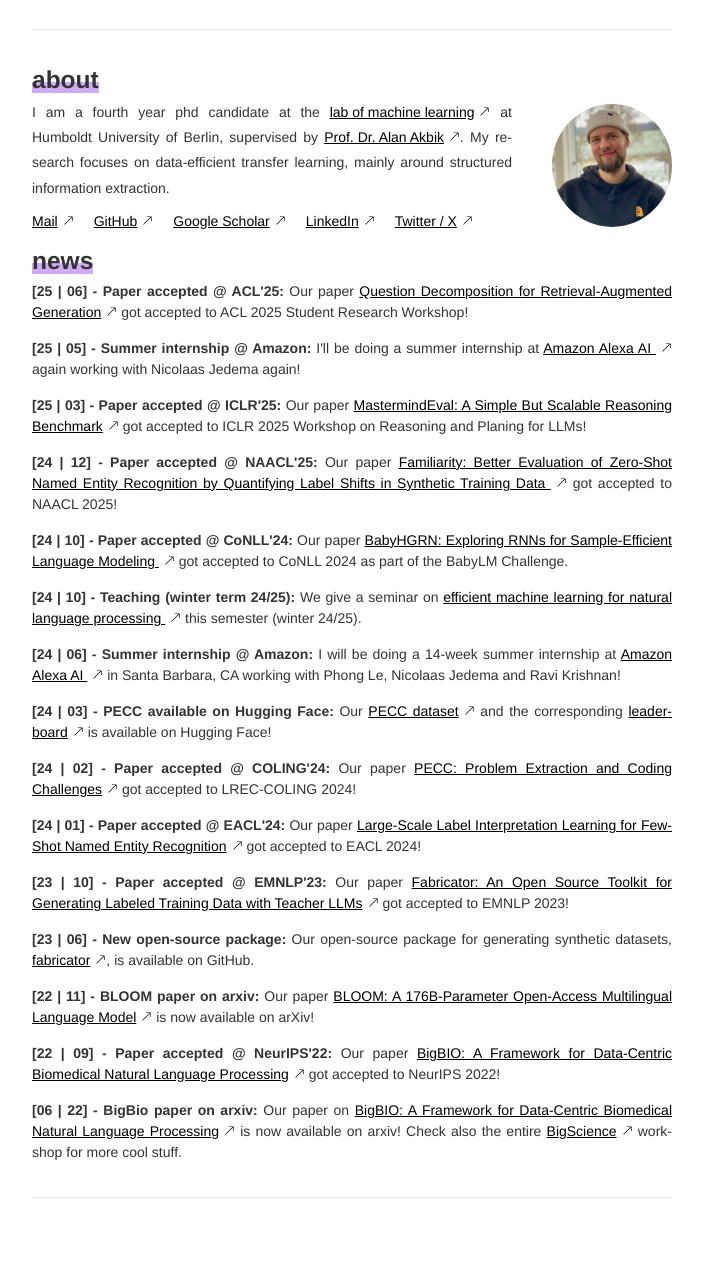
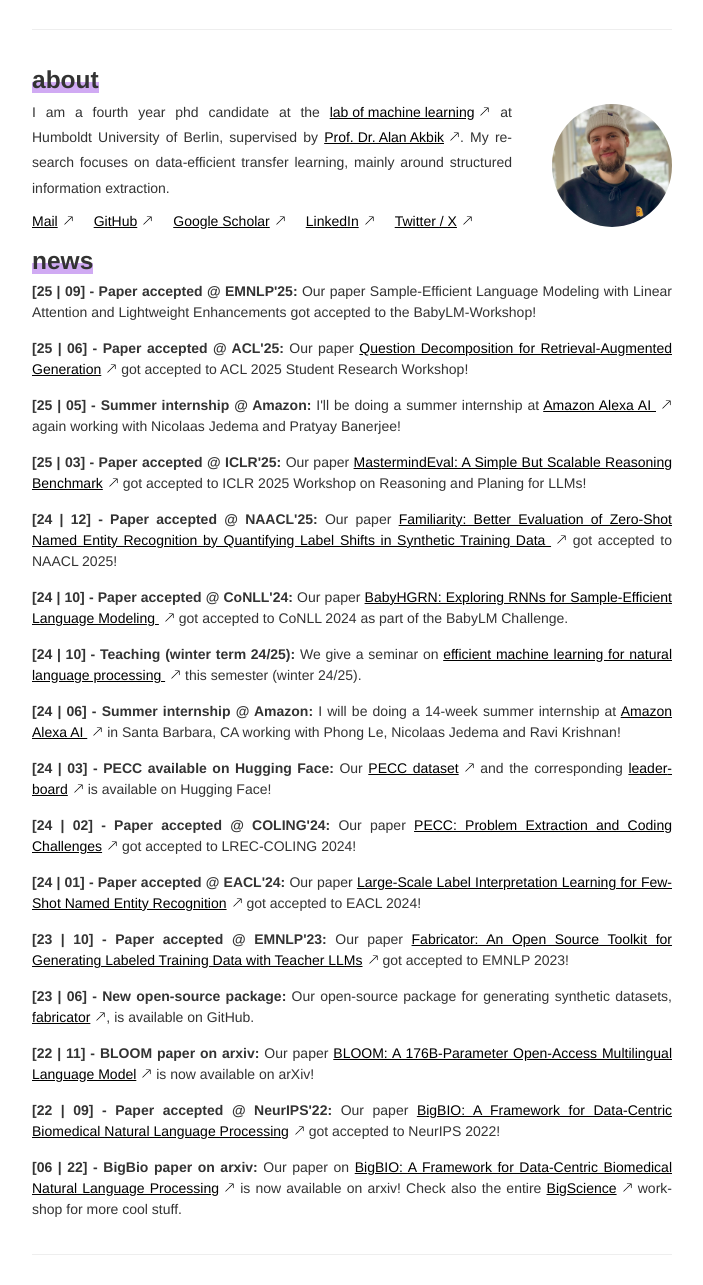
Before and after one commit to whoisjones/whoisjones.github.io, a Jekyll site: the page built from index.md, in a window 1280 px wide. Shown: the whole page, without its empty margins (288-991 px from the left). Built offline with Jekyll 4.4.1, drawn with Linux system fonts in a browser that asks for light colours; our own code applies the rules of GitHub Pages for plain Markdown files; before the commit the page ends 1228 px from its top, so only the background shows below that.

Commit message:
add recent

```diff
--- a/index.md
+++ b/index.md
@@ -22,9 +22,11 @@ title:
 ### news
 <div class="updates">
     <ul>
+        <li><strong>[25 | 09] - Paper accepted @ EMNLP'25:</strong> Our paper Sample-Efficient Language Modeling with Linear Attention and Lightweight Enhancements got accepted to the BabyLM-Workshop!
+        </li>
         <li><strong>[25 | 06] - Paper accepted @ ACL'25:</strong> Our paper <a href="https://aclanthology.org/2025.acl-srw.32/">Question Decomposition for Retrieval-Augmented Generation</a> got accepted to ACL 2025 Student Research Workshop!
         </li>
-        <li><strong>[25 | 05] - Summer internship @ Amazon:</strong> I'll be doing a summer internship at <a href="https://www.amazon.science"> Amazon Alexa AI </a> again working with Nicolaas Jedema again!
+        <li><strong>[25 | 05] - Summer internship @ Amazon:</strong> I'll be doing a summer internship at <a href="https://www.amazon.science"> Amazon Alexa AI </a> again working with Nicolaas Jedema and Pratyay Banerjee!
         </li>
         <li><strong>[25 | 03] - Paper accepted @ ICLR'25:</strong> Our paper <a href="https://arxiv.org/abs/2503.05891">MastermindEval: A Simple But Scalable Reasoning Benchmark</a> got accepted to ICLR 2025 Workshop on Reasoning and Planing for LLMs!
         </li>
```
